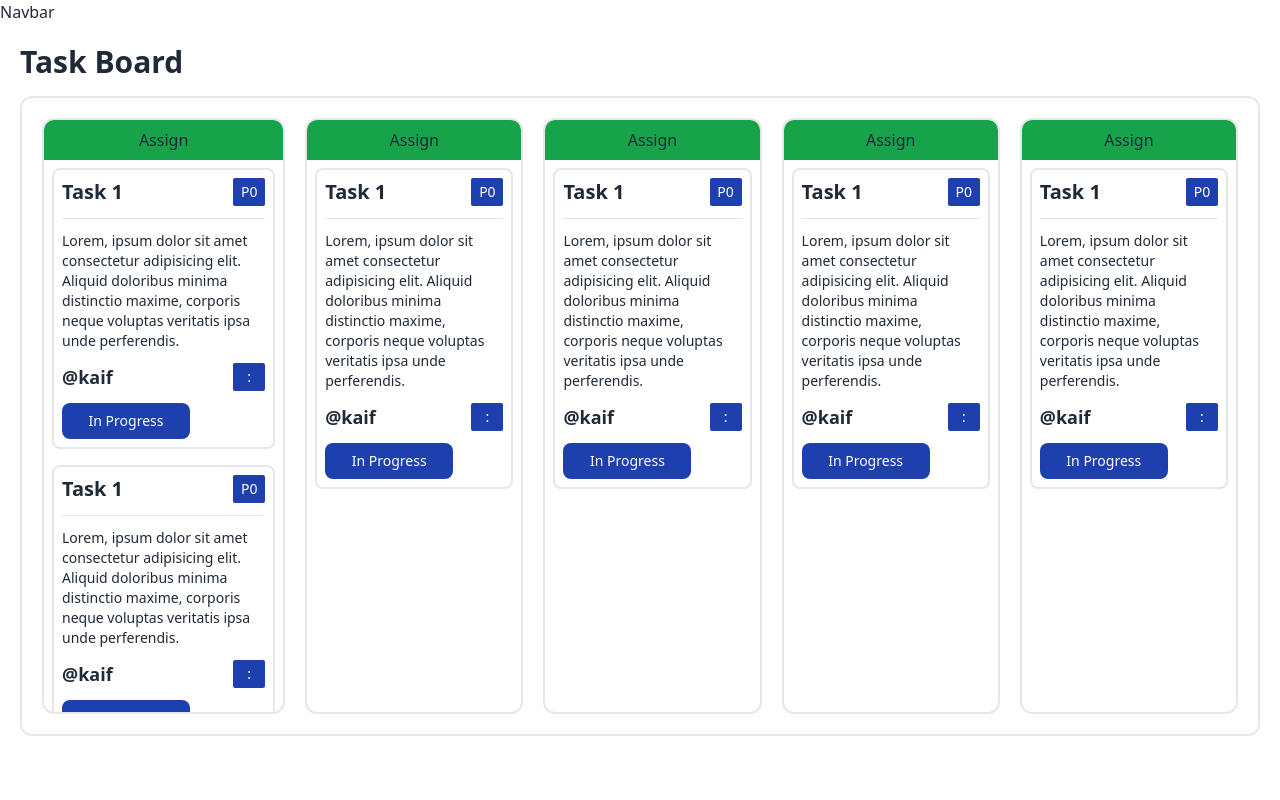
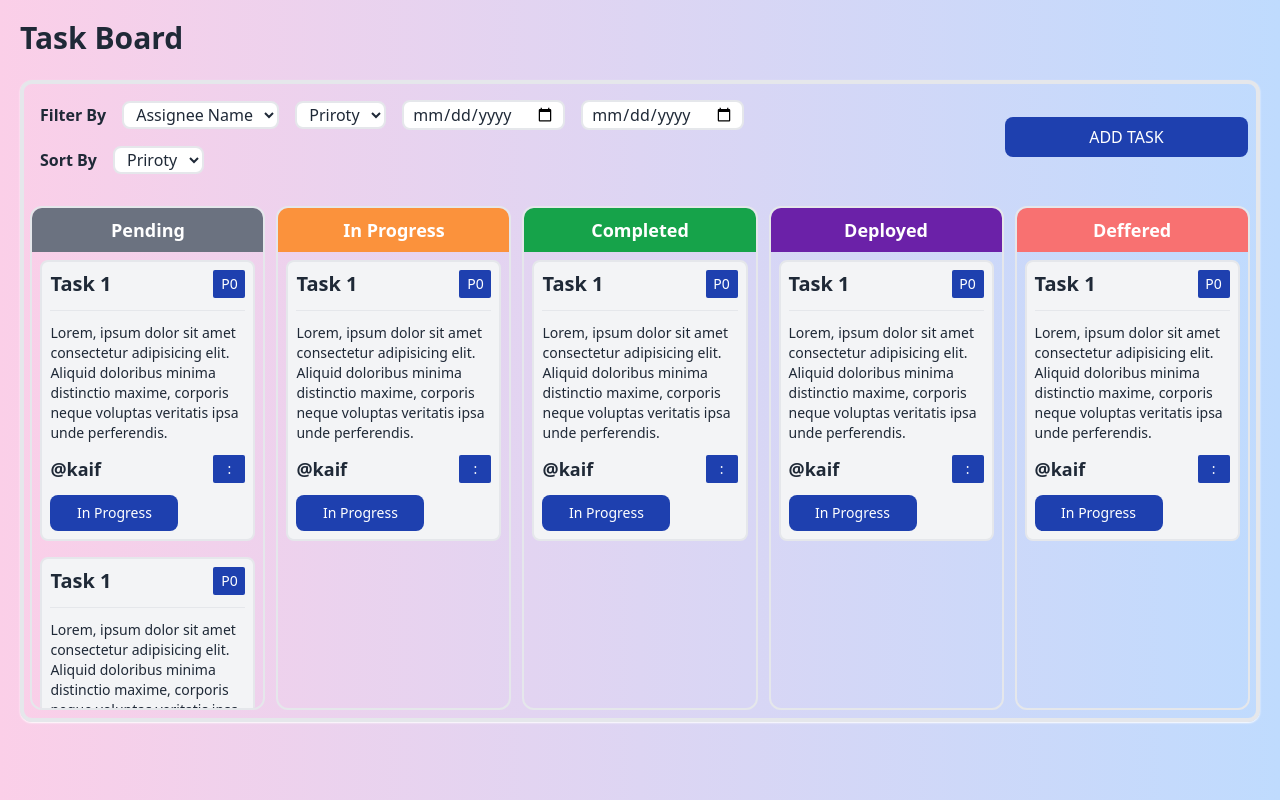
Before and after one commit to kaifmanzar26MAR/TaskManagement.com, a React (Vite) app: page / in a window 1280 px wide. Built offline with nearby package versions, Linux system fonts and the light colour scheme.

Commit message:
frontend approx ready

```diff
--- a/src/index.css
+++ b/src/index.css
@@ -4,7 +4,7 @@
 
 
 ::-webkit-scrollbar{
-    width: 2px;
+    width: 0px;
 }
 ::-webkit-scrollbar-thumb{
     background-color: transparent
--- a/src/layout/Main.jsx
+++ b/src/layout/Main.jsx
@@ -7,7 +7,7 @@ const Main = () => {
     <div className="bg-background-0 font-roboto flex">
       {/* <Sidebar /> */}
       <div className="flex flex-col w-full bg-background-0">
-        <Navbar />
+        {/* <Navbar /> */}
         <Outlet />
       </div>
     </div>
--- a/src/pages/Home.jsx
+++ b/src/pages/Home.jsx
@@ -1,185 +1,288 @@
-import React from 'react';
+import React from "react";
 
 const Home = () => {
   return (
-    <div className='flex w-full flex-col justify-start items-start p-5'>
-      <h1 className='text-3xl font-semibold'>Task Board</h1>
-      <div className='w-full h-[80vh] flex gap-5 mt-4 border-2 rounded-xl p-5 carousel carousel-center'>
+    <div className="flex w-full h-screen flex-col justify-start items-start p-5 bg-gradient-to-r from-pink-200 to-blue-200">
+      <h1 className="text-3xl font-semibold">Task Board</h1>
+      <br />
 
-        <div id='assign' className='w-full flex flex-col lg:w-1/5 overflow-auto border-2 rounded-xl carousel-item relative  '>
-          <h1 className='w-full h-fit bg-green-600 p-2 text-center sticky top-0 rounded-t-lg'>Assign</h1>
+      <div className="w-full h-fit border-4 rounded-xl shadow-sm shadow-white">
+        <div className="w-full flex items-center p-2">
+          <div className="filters w-[80%]">
+            <div className="w-full flex gap-4 p-2 items-center justify-start">
+              <h1 className="font-semibold">Filter By</h1>
+              <select
+                name="assign_to"
+                id="assign_to"
+                className="bg-white border-2 px-2 rounded-lg"
+              >
+                <option value="one">Assignee Name</option>
+                <option value="one">kaif</option>
+                <option value="two">dhruv</option>
+              </select>
+              <select
+                name="priroty"
+                id="priroty"
+                className="bg-white border-2 px-2 rounded-lg"
+              >
+                <option value="one">Priroty</option>
+                <option value="one">p0</option>
+                <option value="two">p1</option>
+              </select>
 
-          <div className='task-container p-2 w-full flex flex-col gap-y-5' >
+              <input
+                type="date"
+                className="bg-white border-2 px-2 rounded-lg"
+              />
+              <input
+                type="date"
+                className="bg-white border-2 px-2 rounded-lg"
+              />
+            </div>
 
-            <div className='p-2 text-sm flex flex-col gap-y-3 border-2 rounded-lg '>
+            <div className="w-full flex gap-4 p-2 items-center justify-start">
+              <h1 className="font-semibold">Sort By</h1>
+
+              <select
+                name="priroty"
+                id="priroty"
+                className="bg-white border-2 px-2 rounded-lg"
+              >
+                <option value="one">Priroty</option>
+                <option value="one">p0</option>
+                <option value="two">p1</option>
+              </select>
+            </div>
+          </div>
+
+          <button className="p-2 bg-blue-800 text-white w-[20%] rounded-lg">ADD TASK</button>
+        </div>
+
+        <div className="h-[65vh] flex gap-[11px] mt-2   p-2 carousel carousel-center lg:justify-center">
+          <div
+            id="assign"
+            className="w-full flex flex-col lg:w-[19%] overflow-auto border-2 rounded-xl carousel-item relative  "
+          >
+            <h1 className="w-full h-fit bg-gray-500 text-white font-semibold text-lg p-2 text-center sticky top-0 rounded-t-lg">
+              Pending
+            </h1>
+
+            <div className="task-container p-2 w-full flex flex-col gap-y-5">
+              <div className="p-2 bg-gray-100 text-sm flex flex-col gap-y-3 border-2 rounded-lg ">
                 <div className="headding  w-full  flex justify-between items-center">
-                  <h1 className='font-bold text-xl'>Task 1</h1>
-                  <span className='p-1 rounded-sm bg-blue-800 text-white w-8 text-center'>P0</span>
+                  <h1 className="font-bold text-xl">Task 1</h1>
+                  <span className="p-1 rounded-sm bg-blue-800 text-white w-8 text-center">
+                    P0
+                  </span>
                 </div>
 
                 <hr />
 
-                <p>Lorem, ipsum dolor sit amet consectetur adipisicing elit. Aliquid doloribus minima distinctio maxime, corporis neque voluptas veritatis ipsa unde perferendis.</p>
+                <p>
+                  Lorem, ipsum dolor sit amet consectetur adipisicing elit.
+                  Aliquid doloribus minima distinctio maxime, corporis neque
+                  voluptas veritatis ipsa unde perferendis.
+                </p>
 
                 <div className="lower w-full flex justify-between items-center">
-                    <h1 className='font-semibold text-lg'>@kaif</h1>
-                    <span className='p-1 rounded-sm bg-blue-800 text-white w-8 text-center'>:</span>
+                  <h1 className="font-semibold text-lg">@kaif</h1>
+                  <span className="p-1 rounded-sm bg-blue-800 text-white w-8 text-center">
+                    :
+                  </span>
                 </div>
 
-                <div className='cursor-pointer p-2 text-center bg-blue-800 w-32 rounded-lg text-white'>In Progress</div>
+                <div className="cursor-pointer p-2 text-center bg-blue-800 w-32 rounded-lg text-white">
+                  In Progress
+                </div>
+              </div>
             </div>
-
-          </div>
-          <div className='task-container p-2 w-full flex flex-col gap-y-5' >
-
-            <div className='p-2 text-sm flex flex-col gap-y-3 border-2 rounded-lg '>
+            <div className="task-container p-2 w-full flex flex-col gap-y-5">
+              <div className="p-2 bg-gray-100 text-sm flex flex-col gap-y-3 border-2 rounded-lg ">
                 <div className="headding  w-full  flex justify-between items-center">
-                  <h1 className='font-bold text-xl'>Task 1</h1>
-                  <span className='p-1 rounded-sm bg-blue-800 text-white w-8 text-center'>P0</span>
+                  <h1 className="font-bold text-xl">Task 1</h1>
+                  <span className="p-1 rounded-sm bg-blue-800 text-white w-8 text-center">
+                    P0
+                  </span>
                 </div>
 
                 <hr />
 
-                <p>Lorem, ipsum dolor sit amet consectetur adipisicing elit. Aliquid doloribus minima distinctio maxime, corporis neque voluptas veritatis ipsa unde perferendis.</p>
+                <p>
+                  Lorem, ipsum dolor sit amet consectetur adipisicing elit.
+                  Aliquid doloribus minima distinctio maxime, corporis neque
+                  voluptas veritatis ipsa unde perferendis.
+                </p>
 
                 <div className="lower w-full flex justify-between items-center">
-                    <h1 className='font-semibold text-lg'>@kaif</h1>
-                    <span className='p-1 rounded-sm bg-blue-800 text-white w-8 text-center'>:</span>
+                  <h1 className="font-semibold text-lg">@kaif</h1>
+                  <span className="p-1 rounded-sm bg-blue-800 text-white w-8 text-center">
+                    :
+                  </span>
                 </div>
 
-                <div className='cursor-pointer p-2 text-center bg-blue-800 w-32 rounded-lg text-white'>In Progress</div>
+                <div className="cursor-pointer p-2 text-center bg-blue-800 w-32 rounded-lg text-white">
+                  In Progress
+                </div>
+              </div>
             </div>
-
           </div>
 
+          <div
+            id="inProgress"
+            className="w-full flex flex-col lg:w-[19%] overflow-auto border-2 rounded-xl carousel-item relative  "
+          >
+            <h1 className="w-full h-fit bg-orange-400 text-white text-lg font-semibold p-2 text-center sticky top-0 rounded-t-lg">
+              In Progress
+            </h1>
 
-        </div>
-
-
-        <div id='inProgress' className='w-full flex flex-col lg:w-1/5 overflow-auto border-2 rounded-xl carousel- relative item '>
-          <h1 className='w-full h-fit bg-green-600 p-2 text-center sticky top-0 rounded-t-lg'>Assign</h1>
-
-          <div className='task-container p-2 w-full flex flex-col gap-y-5' >
-
-
-            <div className='p-2 text-sm flex flex-col gap-y-3 border-2 rounded-lg '>
+            <div className="task-container p-2 w-full flex flex-col gap-y-5">
+              <div className="p-2 bg-gray-100 text-sm flex flex-col gap-y-3 border-2 rounded-lg ">
                 <div className="headding  w-full  flex justify-between items-center">
-                  <h1 className='font-bold text-xl'>Task 1</h1>
-                  <span className='p-1 rounded-sm bg-blue-800 text-white w-8 text-center'>P0</span>
+                  <h1 className="font-bold text-xl">Task 1</h1>
+                  <span className="p-1 rounded-sm bg-blue-800 text-white w-8 text-center">
+                    P0
+                  </span>
                 </div>
 
                 <hr />
 
-                <p>Lorem, ipsum dolor sit amet consectetur adipisicing elit. Aliquid doloribus minima distinctio maxime, corporis neque voluptas veritatis ipsa unde perferendis.</p>
+                <p>
+                  Lorem, ipsum dolor sit amet consectetur adipisicing elit.
+                  Aliquid doloribus minima distinctio maxime, corporis neque
+                  voluptas veritatis ipsa unde perferendis.
+                </p>
 
                 <div className="lower w-full flex justify-between items-center">
-                    <h1 className='font-semibold text-lg'>@kaif</h1>
-                    <span className='p-1 rounded-sm bg-blue-800 text-white w-8 text-center'>:</span>
+                  <h1 className="font-semibold text-lg">@kaif</h1>
+                  <span className="p-1 rounded-sm bg-blue-800 text-white w-8 text-center">
+                    :
+                  </span>
                 </div>
 
-                <div className='cursor-pointer p-2 text-center bg-blue-800 w-32 rounded-lg text-white'>In Progress</div>
+                <div className="cursor-pointer p-2 text-center bg-blue-800 w-32 rounded-lg text-white">
+                  In Progress
+                </div>
+              </div>
             </div>
-
-
           </div>
 
+          <div
+            id="complete"
+            className="w-full flex flex-col lg:w-[19%] overflow-auto border-2 rounded-xl carousel-item relative  "
+          >
+            <h1 className="w-full h-fit bg-green-600 text-white text-lg font-semibold p-2 text-center sticky top-0 rounded-t-lg">
+              Completed
+            </h1>
 
-        </div>
-
-
-        <div id='complete' className='w-full flex flex-col lg:w-1/5 overflow-auto border-2 rounded-xl carousel-it relative em '>
-          <h1 className='w-full h-fit bg-green-600 p-2 text-center sticky top-0 rounded-t-lg'>Assign</h1>
-
-          <div className='task-container p-2 w-full flex flex-col gap-y-5' >
-
-
-            <div className='p-2 text-sm flex flex-col gap-y-3 border-2 rounded-lg '>
+            <div className="task-container p-2 w-full flex flex-col gap-y-5">
+              <div className="p-2 bg-gray-100 text-sm flex flex-col gap-y-3 border-2 rounded-lg ">
                 <div className="headding  w-full  flex justify-between items-center">
-                  <h1 className='font-bold text-xl'>Task 1</h1>
-                  <span className='p-1 rounded-sm bg-blue-800 text-white w-8 text-center'>P0</span>
+                  <h1 className="font-bold text-xl">Task 1</h1>
+                  <span className="p-1 rounded-sm bg-blue-800 text-white w-8 text-center">
+                    P0
+                  </span>
                 </div>
 
                 <hr />
 
-                <p>Lorem, ipsum dolor sit amet consectetur adipisicing elit. Aliquid doloribus minima distinctio maxime, corporis neque voluptas veritatis ipsa unde perferendis.</p>
+                <p>
+                  Lorem, ipsum dolor sit amet consectetur adipisicing elit.
+                  Aliquid doloribus minima distinctio maxime, corporis neque
+                  voluptas veritatis ipsa unde perferendis.
+                </p>
 
                 <div className="lower w-full flex justify-between items-center">
-                    <h1 className='font-semibold text-lg'>@kaif</h1>
-                    <span className='p-1 rounded-sm bg-blue-800 text-white w-8 text-center'>:</span>
+                  <h1 className="font-semibold text-lg">@kaif</h1>
+                  <span className="p-1 rounded-sm bg-blue-800 text-white w-8 text-center">
+                    :
+                  </span>
                 </div>
 
-                <div className='cursor-pointer p-2 text-center bg-blue-800 w-32 rounded-lg text-white'>In Progress</div>
+                <div className="cursor-pointer p-2 text-center bg-blue-800 w-32 rounded-lg text-white">
+                  In Progress
+                </div>
+              </div>
             </div>
-
-
           </div>
 
+          <div
+            id="deployed"
+            className="w-full flex flex-col lg:w-[19%] overflow-auto border-2 rounded-xl carousel-item relative  "
+          >
+            <h1 className="w-full h-fit bg-purple-800 text-white text-lg font-semibold p-2 text-center sticky top-0 rounded-t-lg">
+              Deployed
+            </h1>
 
-        </div>
-
-
-        <div id='deployed' className='w-full flex flex-col lg:w-1/5 overflow-auto border-2 rounded-xl carousel-it relative em '>
-          <h1 className='w-full h-fit bg-green-600 p-2 text-center sticky top-0 rounded-t-lg'>Assign</h1>
-
-          <div className='task-container p-2 w-full flex flex-col gap-y-5' >
-
-
-            <div className='p-2 text-sm flex flex-col gap-y-3 border-2 rounded-lg '>
+            <div className="task-container p-2 w-full flex flex-col gap-y-5">
+              <div className="p-2 bg-gray-100 text-sm flex flex-col gap-y-3 border-2 rounded-lg ">
                 <div className="headding  w-full  flex justify-between items-center">
-                  <h1 className='font-bold text-xl'>Task 1</h1>
-                  <span className='p-1 rounded-sm bg-blue-800 text-white w-8 text-center'>P0</span>
+                  <h1 className="font-bold text-xl">Task 1</h1>
+                  <span className="p-1 rounded-sm bg-blue-800 text-white w-8 text-center">
+                    P0
+                  </span>
                 </div>
 
                 <hr />
 
-                <p>Lorem, ipsum dolor sit amet consectetur adipisicing elit. Aliquid doloribus minima distinctio maxime, corporis neque voluptas veritatis ipsa unde perferendis.</p>
+                <p>
+                  Lorem, ipsum dolor sit amet consectetur adipisicing elit.
+                  Aliquid doloribus minima distinctio maxime, corporis neque
+                  voluptas veritatis ipsa unde perferendis.
+                </p>
 
                 <div className="lower w-full flex justify-between items-center">
-                    <h1 className='font-semibold text-lg'>@kaif</h1>
-                    <span className='p-1 rounded-sm bg-blue-800 text-white w-8 text-center'>:</span>
+                  <h1 className="font-semibold text-lg">@kaif</h1>
+                  <span className="p-1 rounded-sm bg-blue-800 text-white w-8 text-center">
+                    :
+                  </span>
                 </div>
 
-                <div className='cursor-pointer p-2 text-center bg-blue-800 w-32 rounded-lg text-white'>In Progress</div>
+                <div className="cursor-pointer p-2 text-center bg-blue-800 w-32 rounded-lg text-white">
+                  In Progress
+                </div>
+              </div>
             </div>
-
-
           </div>
 
+          <div
+            id="differed"
+            className="w-full flex flex-col lg:w-[19%] overflow-auto border-2 rounded-xl carousel-item relative  "
+          >
+            <h1 className="w-full h-fit bg-red-400 text-white text-lg font-semibold p-2 text-center sticky top-0 rounded-t-lg">
+              Deffered
+            </h1>
 
-        </div>
-
-
-        <div id='differed' className='w-full flex flex-col lg:w-1/5 overflow-auto border-2 rounded-xl carousel-it relative em '>
-          <h1 className='w-full h-fit bg-green-600 p-2 text-center sticky top-0 rounded-t-lg'>Assign</h1>
-
-          <div className='task-container p-2 w-full flex flex-col gap-y-5' >
-
-
-            <div className='p-2 text-sm flex flex-col gap-y-3 border-2 rounded-lg '>
+            <div className="task-container p-2 w-full flex flex-col gap-y-5">
+              <div className="p-2 bg-gray-100 text-sm flex flex-col gap-y-3 border-2 rounded-lg ">
                 <div className="headding  w-full  flex justify-between items-center">
-                  <h1 className='font-bold text-xl'>Task 1</h1>
-                  <span className='p-1 rounded-sm bg-blue-800 text-white w-8 text-center'>P0</span>
+                  <h1 className="font-bold text-xl">Task 1</h1>
+                  <span className="p-1 rounded-sm bg-blue-800 text-white w-8 text-center">
+                    P0
+                  </span>
                 </div>
 
                 <hr />
 
-                <p>Lorem, ipsum dolor sit amet consectetur adipisicing elit. Aliquid doloribus minima distinctio maxime, corporis neque voluptas veritatis ipsa unde perferendis.</p>
+                <p>
+                  Lorem, ipsum dolor sit amet consectetur adipisicing elit.
+                  Aliquid doloribus minima distinctio maxime, corporis neque
+                  voluptas veritatis ipsa unde perferendis.
+                </p>
 
                 <div className="lower w-full flex justify-between items-center">
-                    <h1 className='font-semibold text-lg'>@kaif</h1>
-                    <span className='p-1 rounded-sm bg-blue-800 text-white w-8 text-center'>:</span>
+                  <h1 className="font-semibold text-lg">@kaif</h1>
+                  <span className="p-1 rounded-sm bg-blue-800 text-white w-8 text-center">
+                    :
+                  </span>
                 </div>
 
-                <div className='cursor-pointer p-2 text-center bg-blue-800 w-32 rounded-lg text-white'>In Progress</div>
+                <div className="cursor-pointer p-2 text-center bg-blue-800 w-32 rounded-lg text-white">
+                  In Progress
+                </div>
+              </div>
             </div>
-
-
           </div>
-
-
         </div>
-
-
       </div>
     </div>
   );
```
